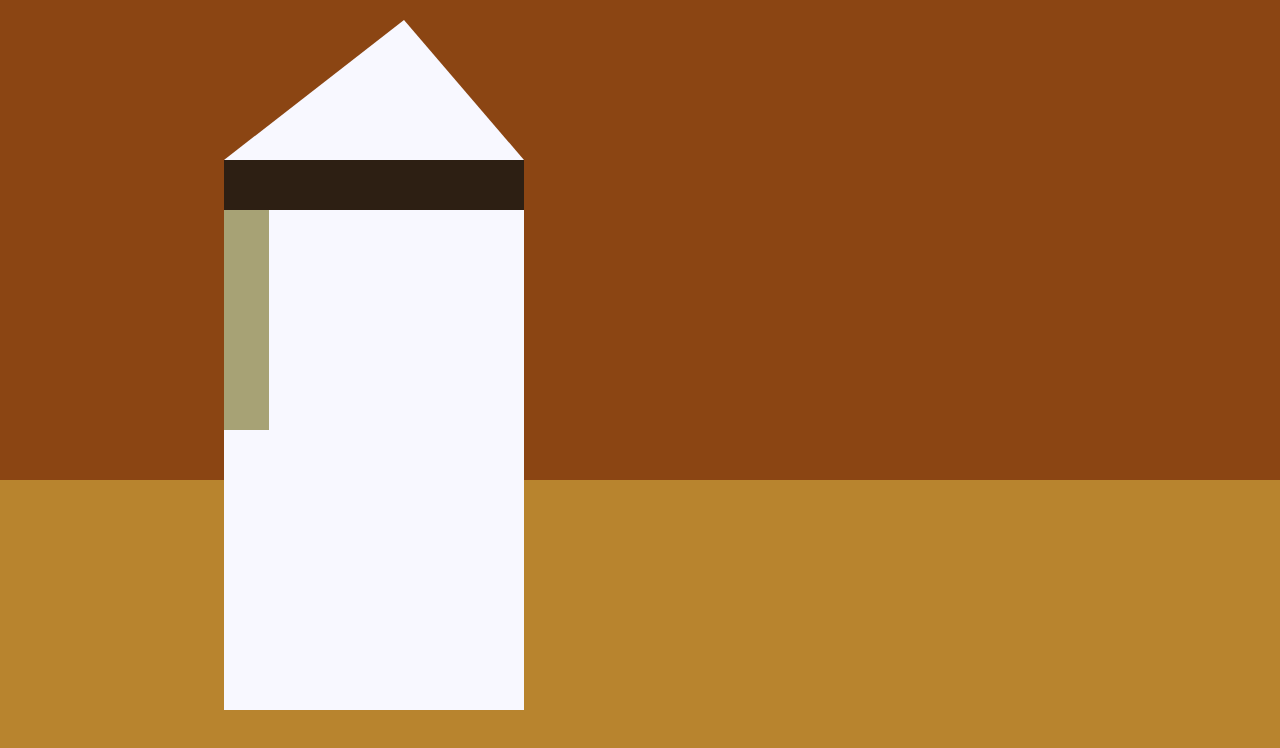
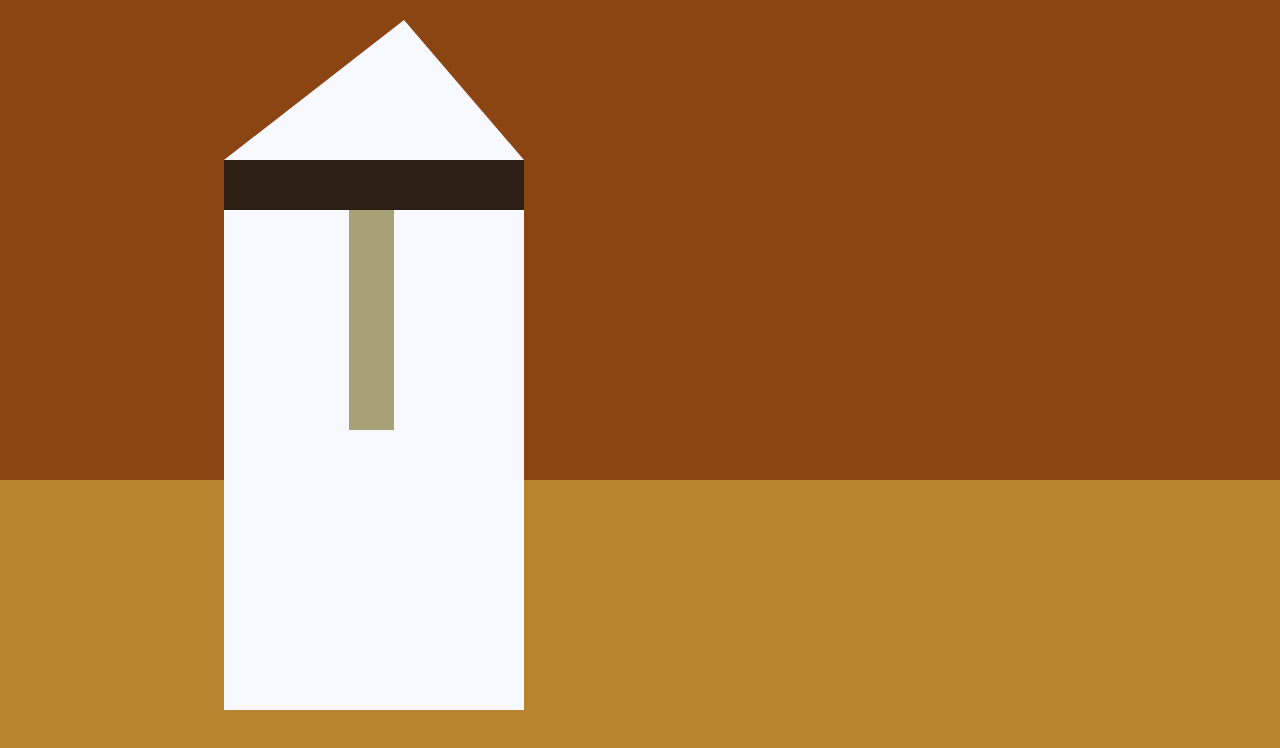
Before and after one commit to tanimaraeliassantos/picasso-painting-app, a plain HTML site: page index.html in a window 1280 px wide. Drawn offline with Linux system fonts and the light colour scheme.

Commit message:
Update styles.css
Changed positioning of gray instrument

```diff
--- a/styles.css
+++ b/styles.css
@@ -43,4 +43,7 @@ body {
 	width: 15%;
 	height: 40%;
 	background-color: rgb(167, 162, 117);
+	position: absolute;
+	top: 50px;
+	left: 125px;
 }
```
